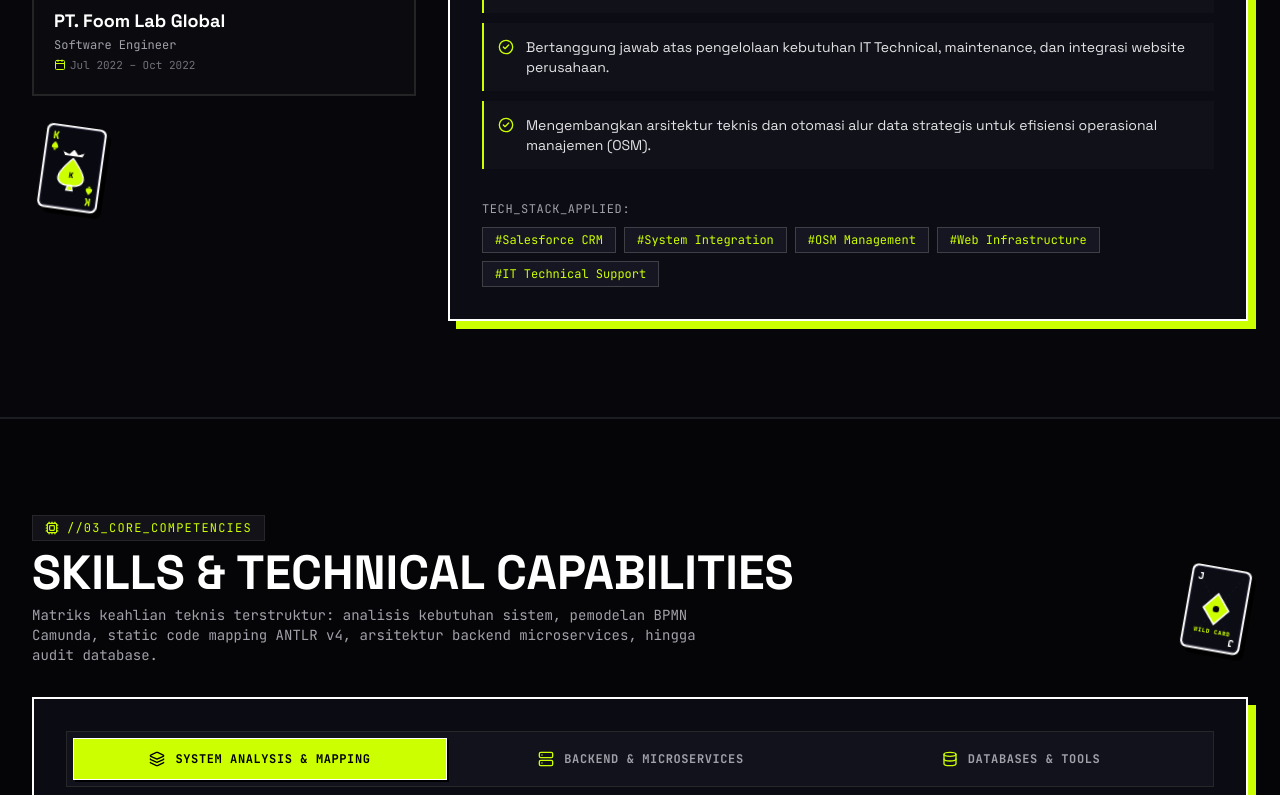
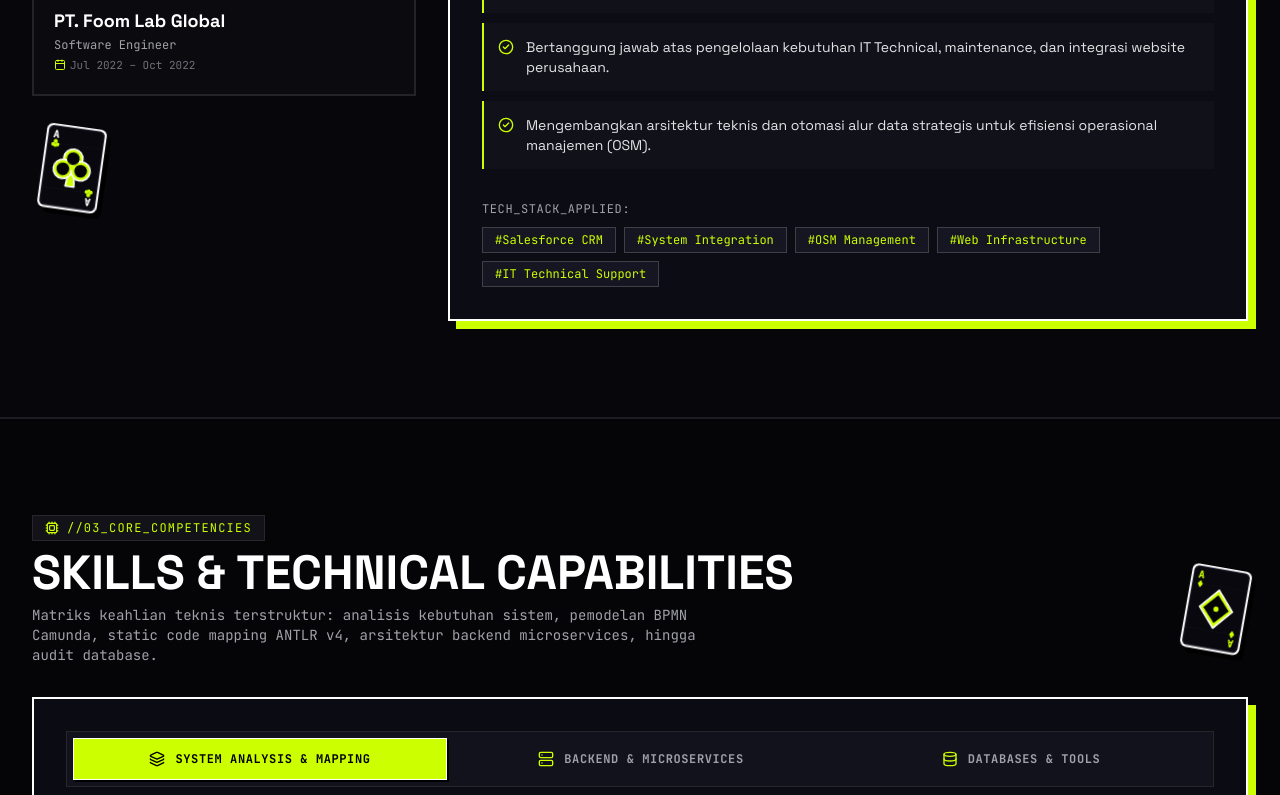
Before and after one commit to amisiroo/portfolio-reza, a React (Vite) app: page / in a window 1280 px wide. Shown: the part 1525-2320 px from the top of the page. Built offline with nearby package versions, Linux system fonts and the light colour scheme; a web font is replaced by a local one.

Commit message:
feat: complete The Four Aces (A♠, A♥, A♦, A♣) full vector playing card stickers with thick white die-cut contours, distributed across all sections

```diff
--- a/src/components/ArchitectureVisualizer.jsx
+++ b/src/components/ArchitectureVisualizer.jsx
@@ -1,6 +1,6 @@
 import React, { useState, useEffect, useRef } from 'react';
 import { Workflow, Play, RefreshCw, CheckCircle2, ArrowRight, ShieldCheck, Database, Layers, GitFork, Terminal, Code2, Server, Cpu, Box, FileJson, Check } from 'lucide-react';
-import { KingSpadeCardSticker, DicePairSticker } from './GamblerStickers';
+import { AceOfHeartsCard, DicePairSticker } from './GamblerStickers';
 
 export default function ArchitectureVisualizer() {
   const [activeTab, setActiveTab] = useState('los');
@@ -199,7 +199,7 @@ export default function ArchitectureVisualizer() {
   return (
     <section id="architecture" className="py-24 bg-[#07070b] border-t-2 border-b-2 border-[#1c1c24] relative">
       <div className="max-w-7xl mx-auto px-4 sm:px-6 lg:px-8">
-        {/* Section Header with balanced right card sticker in clear open space */}
+        {/* Section Header with Ace of Hearts card in clear open space */}
         <div className="flex flex-col lg:flex-row lg:items-end justify-between mb-8 gap-6">
           <div className="max-w-2xl">
             <div className="inline-flex items-center gap-2 text-xs font-mono-code text-[#ccff00] uppercase tracking-widest mb-2 bg-[#121218] px-3 py-1 border border-zinc-800">
@@ -215,7 +215,7 @@ export default function ArchitectureVisualizer() {
           </div>
 
           <div className="hidden lg:block shrink-0 pb-1">
-            <KingSpadeCardSticker size={64} rotation="8deg" />
+            <AceOfHeartsCard size={62} rotation="8deg" />
           </div>
         </div>
 
--- a/src/components/ContactSection.jsx
+++ b/src/components/ContactSection.jsx
@@ -1,7 +1,7 @@
 import React, { useState } from 'react';
 import { personalInfo } from '../data/portfolioData';
 import { Mail, MessageSquare, Send, Copy, Check, MapPin } from 'lucide-react';
-import { SpadeCardSticker, DicePairSticker } from './GamblerStickers';
+import { AceOfHeartsCard, DicePairSticker } from './GamblerStickers';
 
 export default function ContactSection() {
   const [copied, setCopied] = useState(false);
@@ -94,7 +94,7 @@ export default function ContactSection() {
             </div>
           </div>
 
-          {/* Right Column: Dispatch Form (Clean, no text overlap) */}
+          {/* Right Column: Dispatch Form with Floating Sticker */}
           <div className="lg:col-span-6 bg-[#0c0c14] border-2 border-white p-6 sm:p-8 shadow-[8px_8px_0px_#ccff00] relative">
             <div className="flex items-center justify-between mb-1">
               <h3 className="text-2xl font-extrabold text-white font-display uppercase tracking-wide">
--- a/src/components/GamblerStickers.jsx
+++ b/src/components/GamblerStickers.jsx
@@ -1,12 +1,16 @@
 import React from 'react';
 
-// 1. Ace of Spades Playing Card Sticker (Bos's Signature Favorite)
-export function SpadeCardSticker({ className = '', size = 84, rotation = '-7deg' }) {
+// =========================================================================
+// THE FOUR ACES (4 AS LENGKAP: SPADES ♠, HEARTS ♥, DIAMONDS ♦, CLUBS ♣)
+// =========================================================================
+
+// 1. Ace of Spades (A♠)
+export function AceOfSpadesCard({ className = '', size = 82, rotation = '-7deg' }) {
   return (
     <div
       style={{ transform: `rotate(${rotation})` }}
       className={`inline-block select-none transition-transform duration-200 hover:rotate-0 hover:scale-110 cursor-default drop-shadow-[5px_5px_0px_#000000] ${className}`}
-      title="Ace of Spades"
+      title="Ace of Spades (A♠)"
     >
       <svg
         width={size}
@@ -26,13 +30,13 @@ export function SpadeCardSticker({ className = '', size = 84, rotation = '-7deg'
         <text x="14" y="25" fill="#ccff00" fontFamily="JetBrains Mono, monospace" fontWeight="900" fontSize="16">A</text>
         <path d="M19 30 C19 30 14 35 14 37.5 C14 39.5 15.5 40.5 17.5 40.5 C18.5 40.5 19 39.8 19 39.8 C19 39.8 19.5 40.5 20.5 40.5 C22.5 40.5 24 39.5 24 37.5 C24 35 19 30 19 30 Z M18 40.5 L17 43 L21 43 L20 40.5 Z" fill="#ccff00" />
 
-        {/* Bottom-Right 'A' & Spade (Inverted) */}
+        {/* Bottom-Right 'A' & Spade */}
         <g transform="rotate(180 50 69)">
           <text x="14" y="25" fill="#ccff00" fontFamily="JetBrains Mono, monospace" fontWeight="900" fontSize="16">A</text>
           <path d="M19 30 C19 30 14 35 14 37.5 C14 39.5 15.5 40.5 17.5 40.5 C18.5 40.5 19 39.8 19 39.8 C19 39.8 19.5 40.5 20.5 40.5 C22.5 40.5 24 39.5 24 37.5 C24 35 19 30 19 30 Z M18 40.5 L17 43 L21 43 L20 40.5 Z" fill="#ccff00" />
         </g>
 
-        {/* Center Massive Distressed Spade */}
+        {/* Center Giant Spade */}
         <g transform="translate(50, 69)">
           <path
             d="M0 -28 C0 -28 -24 -2 -24 10 C-24 20 -15 26 -4 26 C-0.5 26 0 24 0 24 C0 24 0.5 26 4 26 C15 26 24 20 24 10 C24 -2 0 -28 0 -28 Z M-3 25 L-6 34 L6 34 L3 25 Z"
@@ -52,13 +56,13 @@ export function SpadeCardSticker({ className = '', size = 84, rotation = '-7deg'
   );
 }
 
-// 2. King of Spades Playing Card Sticker
-export function KingSpadeCardSticker({ className = '', size = 80, rotation = '9deg' }) {
+// 2. Ace of Hearts (A♥)
+export function AceOfHeartsCard({ className = '', size = 80, rotation = '8deg' }) {
   return (
     <div
       style={{ transform: `rotate(${rotation})` }}
       className={`inline-block select-none transition-transform duration-200 hover:rotate-0 hover:scale-110 cursor-default drop-shadow-[5px_5px_0px_#000000] ${className}`}
-      title="King of Spades"
+      title="Ace of Hearts (A♥)"
     >
       <svg
         width={size}
@@ -69,37 +73,159 @@ export function KingSpadeCardSticker({ className = '', size = 80, rotation = '9d
         className="overflow-visible"
       >
         <rect x="3" y="3" width="94" height="132" rx="10" fill="#ffffff" />
-        <rect x="7" y="7" width="86" height="124" rx="7" fill="#090912" stroke="#222232" strokeWidth="2" />
+        <rect x="7" y="7" width="86" height="124" rx="7" fill="#08080e" stroke="#1c1c28" strokeWidth="2" />
 
-        {/* Top-Left 'K' */}
-        <text x="14" y="26" fill="#ccff00" fontFamily="JetBrains Mono, monospace" fontWeight="900" fontSize="16">K</text>
-        <path d="M19 31 C19 31 14 36 14 38.5 C14 40.5 15.5 41.5 17.5 41.5 C18.5 41.5 19 40.8 19 40.8 C19 40.8 19.5 41.5 20.5 41.5 C22.5 41.5 24 40.5 24 38.5 C24 36 19 31 19 31 Z M18 41.5 L17 44 L21 44 L20 41.5 Z" fill="#ccff00" />
+        <line x1="7" y1="34" x2="93" y2="34" stroke="#161622" strokeWidth="1" strokeDasharray="3 3" />
+        <line x1="7" y1="104" x2="93" y2="104" stroke="#161622" strokeWidth="1" strokeDasharray="3 3" />
 
-        {/* Bottom-Right 'K' (Inverted) */}
+        {/* Top-Left 'A' & Heart */}
+        <text x="14" y="25" fill="#ffffff" fontFamily="JetBrains Mono, monospace" fontWeight="900" fontSize="16">A</text>
+        <path d="M19 40 C19 40 13 34 13 30.5 C13 28 15 26.5 17 26.5 C18.2 26.5 19 27.2 19 27.2 C19 27.2 19.8 26.5 21 26.5 C23 26.5 25 28 25 30.5 C25 34 19 40 19 40 Z" fill="#ccff00" />
+
+        {/* Bottom-Right 'A' & Heart */}
         <g transform="rotate(180 50 69)">
-          <text x="14" y="26" fill="#ccff00" fontFamily="JetBrains Mono, monospace" fontWeight="900" fontSize="16">K</text>
-          <path d="M19 31 C19 31 14 36 14 38.5 C14 40.5 15.5 41.5 17.5 41.5 C18.5 41.5 19 40.8 19 40.8 C19 40.8 19.5 41.5 20.5 41.5 C22.5 41.5 24 40.5 24 38.5 C24 36 19 31 19 31 Z M18 41.5 L17 44 L21 44 L20 41.5 Z" fill="#ccff00" />
+          <text x="14" y="25" fill="#ffffff" fontFamily="JetBrains Mono, monospace" fontWeight="900" fontSize="16">A</text>
+          <path d="M19 40 C19 40 13 34 13 30.5 C13 28 15 26.5 17 26.5 C18.2 26.5 19 27.2 19 27.2 C19 27.2 19.8 26.5 21 26.5 C23 26.5 25 28 25 30.5 C25 34 19 40 19 40 Z" fill="#ccff00" />
         </g>
 
-        {/* Center Crowned Spade */}
+        {/* Center Giant Heart */}
         <g transform="translate(50, 69)">
-          {/* Crown */}
-          <path d="M-14 -18 L-18 -26 L-7 -22 L0 -30 L7 -22 L18 -26 L14 -18 Z" fill="#ffffff" stroke="#000000" strokeWidth="1.5" />
-          {/* Spade */}
           <path
-            d="M0 -15 C0 -15 -20 5 -20 16 C-20 24 -12 28 -3 28 C0 28 0 26 0 26 C0 26 0 28 3 28 C12 28 20 24 20 16 C20 5 0 -15 0 -15 Z M-3 27 L-5 35 L5 35 L3 27 Z"
+            d="M0 26 C0 26 -26 4 -26 -12 C-26 -22 -18 -28 -8 -28 C-3 -28 0 -24 0 -24 C0 -24 3 -28 8 -28 C18 -28 26 -22 26 -12 C26 4 0 26 0 26 Z"
             fill="#ccff00"
             stroke="#ffffff"
-            strokeWidth="2"
+            strokeWidth="2.5"
+            strokeLinejoin="round"
           />
-          <text x="0" y="16" textAnchor="middle" fill="#000000" fontFamily="JetBrains Mono, monospace" fontWeight="900" fontSize="12">K</text>
+          <path
+            d="M0 20 C0 20 -20 2 -20 -10 C-20 -17 -14 -22 -6 -22 C-2 -22 0 -18 0 -18 C0 -18 2 -22 6 -22 C14 -22 20 -17 20 -10 C20 2 0 20 0 20 Z"
+            fill="#050507"
+          />
+          <circle cx="0" cy="-6" r="3.5" fill="#ffffff" />
         </g>
       </svg>
     </div>
   );
 }
 
-// 3. Cyber 3D Dice Pair Sticker
+// 3. Ace of Diamonds (A♦)
+export function AceOfDiamondsCard({ className = '', size = 80, rotation = '-9deg' }) {
+  return (
+    <div
+      style={{ transform: `rotate(${rotation})` }}
+      className={`inline-block select-none transition-transform duration-200 hover:rotate-0 hover:scale-110 cursor-default drop-shadow-[5px_5px_0px_#000000] ${className}`}
+      title="Ace of Diamonds (A♦)"
+    >
+      <svg
+        width={size}
+        height={size * 1.38}
+        viewBox="0 0 100 138"
+        fill="none"
+        xmlns="http://www.w3.org/2000/svg"
+        className="overflow-visible"
+      >
+        <rect x="3" y="3" width="94" height="132" rx="10" fill="#ffffff" />
+        <rect x="7" y="7" width="86" height="124" rx="7" fill="#08080e" stroke="#1c1c28" strokeWidth="2" />
+
+        <line x1="7" y1="34" x2="93" y2="34" stroke="#161622" strokeWidth="1" strokeDasharray="3 3" />
+        <line x1="7" y1="104" x2="93" y2="104" stroke="#161622" strokeWidth="1" strokeDasharray="3 3" />
+
+        {/* Top-Left 'A' & Diamond */}
+        <text x="14" y="25" fill="#ccff00" fontFamily="JetBrains Mono, monospace" fontWeight="900" fontSize="16">A</text>
+        <path d="M19 28 L23 34 L19 40 L15 34 Z" fill="#ccff00" />
+
+        {/* Bottom-Right 'A' & Diamond */}
+        <g transform="rotate(180 50 69)">
+          <text x="14" y="25" fill="#ccff00" fontFamily="JetBrains Mono, monospace" fontWeight="900" fontSize="16">A</text>
+          <path d="M19 28 L23 34 L19 40 L15 34 Z" fill="#ccff00" />
+        </g>
+
+        {/* Center Giant Diamond */}
+        <g transform="translate(50, 69)">
+          <path
+            d="M0 -30 L26 0 L0 30 L-26 0 Z"
+            fill="#ccff00"
+            stroke="#ffffff"
+            strokeWidth="2.5"
+            strokeLinejoin="round"
+          />
+          <path
+            d="M0 -22 L20 0 L0 22 L-20 0 Z"
+            fill="#050507"
+          />
+          <circle cx="0" cy="0" r="4" fill="#ccff00" />
+        </g>
+      </svg>
+    </div>
+  );
+}
+
+// 4. Ace of Clubs (A♣)
+export function AceOfClubsCard({ className = '', size = 80, rotation = '10deg' }) {
+  return (
+    <div
+      style={{ transform: `rotate(${rotation})` }}
+      className={`inline-block select-none transition-transform duration-200 hover:rotate-0 hover:scale-110 cursor-default drop-shadow-[5px_5px_0px_#000000] ${className}`}
+      title="Ace of Clubs (A♣)"
+    >
+      <svg
+        width={size}
+        height={size * 1.38}
+        viewBox="0 0 100 138"
+        fill="none"
+        xmlns="http://www.w3.org/2000/svg"
+        className="overflow-visible"
+      >
+        <rect x="3" y="3" width="94" height="132" rx="10" fill="#ffffff" />
+        <rect x="7" y="7" width="86" height="124" rx="7" fill="#08080e" stroke="#1c1c28" strokeWidth="2" />
+
+        <line x1="7" y1="34" x2="93" y2="34" stroke="#161622" strokeWidth="1" strokeDasharray="3 3" />
+        <line x1="7" y1="104" x2="93" y2="104" stroke="#161622" strokeWidth="1" strokeDasharray="3 3" />
+
+        {/* Top-Left 'A' & Club */}
+        <text x="14" y="25" fill="#ffffff" fontFamily="JetBrains Mono, monospace" fontWeight="900" fontSize="16">A</text>
+        <g transform="translate(19, 34) scale(0.35)">
+          <circle cx="0" cy="-10" r="9" fill="#ccff00" />
+          <circle cx="-9" cy="4" r="9" fill="#ccff00" />
+          <circle cx="9" cy="4" r="9" fill="#ccff00" />
+          <path d="M-3 2 L-6 16 L6 16 L3 2 Z" fill="#ccff00" />
+        </g>
+
+        {/* Bottom-Right 'A' & Club */}
+        <g transform="rotate(180 50 69)">
+          <text x="14" y="25" fill="#ffffff" fontFamily="JetBrains Mono, monospace" fontWeight="900" fontSize="16">A</text>
+          <g transform="translate(19, 34) scale(0.35)">
+            <circle cx="0" cy="-10" r="9" fill="#ccff00" />
+            <circle cx="-9" cy="4" r="9" fill="#ccff00" />
+            <circle cx="9" cy="4" r="9" fill="#ccff00" />
+            <path d="M-3 2 L-6 16 L6 16 L3 2 Z" fill="#ccff00" />
+          </g>
+        </g>
+
+        {/* Center Giant Club */}
+        <g transform="translate(50, 68)">
+          <path
+            d="M-4 6 L-7 30 L7 30 L4 6 Z"
+            fill="#ccff00"
+            stroke="#ffffff"
+            strokeWidth="2.5"
+            strokeLinejoin="round"
+          />
+          <circle cx="0" cy="-14" r="15" fill="#ccff00" stroke="#ffffff" strokeWidth="2.5" />
+          <circle cx="-14" cy="4" r="15" fill="#ccff00" stroke="#ffffff" strokeWidth="2.5" />
+          <circle cx="14" cy="4" r="15" fill="#ccff00" stroke="#ffffff" strokeWidth="2.5" />
+
+          <circle cx="0" cy="-14" r="10" fill="#050507" />
+          <circle cx="-14" cy="4" r="10" fill="#050507" />
+          <circle cx="14" cy="4" r="10" fill="#050507" />
+          <circle cx="0" cy="0" r="4" fill="#ccff00" />
+        </g>
+      </svg>
+    </div>
+  );
+}
+
+// 5. Cyber 3D Dice Pair Sticker
 export function DicePairSticker({ className = '', size = 64, rotation = '12deg' }) {
   return (
     <div
@@ -155,72 +281,18 @@ export function DicePairSticker({ className = '', size = 64, rotation = '12deg'
           <circle cx="34" cy="24" r="2.5" fill="#050507" />
 
           <circle cx="10" cy="30" r="2" fill="#ffffff" />
-          <circle cx="20" cy="36" r="2.5" fill="#ffffff" />
+          <circle cx="20" cy="36" r="2" fill="#ffffff" />
           <circle cx="10" cy="42" r="2" fill="#ffffff" />
-          <circle cx="20" cy="48" r="2.5" fill="#ffffff" />
+          <circle cx="20" cy="48" r="2" fill="#ffffff" />
           <circle cx="10" cy="54" r="2" fill="#ffffff" />
-          <circle cx="20" cy="60" r="2.5" fill="#ffffff" />
+          <circle cx="20" cy="60" r="2" fill="#ffffff" />
         </g>
       </svg>
     </div>
   );
 }
 
-// 4. Wild Joker / Diamond Playing Card Sticker
-export function WildCardSticker({ className = '', size = 78, rotation = '12deg' }) {
-  return (
-    <div
-      style={{ transform: `rotate(${rotation})` }}
-      className={`inline-block select-none transition-transform duration-200 hover:rotate-0 hover:scale-110 cursor-default drop-shadow-[5px_5px_0px_#000000] ${className}`}
-      title="Wild Card"
-    >
-      <svg
-        width={size}
-        height={size * 1.38}
-        viewBox="0 0 100 138"
-        fill="none"
-        xmlns="http://www.w3.org/2000/svg"
-        className="overflow-visible"
-      >
-        <rect x="3" y="3" width="94" height="132" rx="10" fill="#ffffff" />
-        <rect x="7" y="7" width="86" height="124" rx="7" fill="#0c0c14" stroke="#222232" strokeWidth="2" />
-
-        <line x1="15" y1="15" x2="85" y2="123" stroke="#181826" strokeWidth="1.5" strokeDasharray="4 4" />
-        <line x1="85" y1="15" x2="15" y2="123" stroke="#181826" strokeWidth="1.5" strokeDasharray="4 4" />
-
-        <text x="14" y="26" fill="#ffffff" fontFamily="JetBrains Mono, monospace" fontWeight="900" fontSize="15">J</text>
-
-        <g transform="rotate(180 50 69)">
-          <text x="14" y="26" fill="#ffffff" fontFamily="JetBrains Mono, monospace" fontWeight="900" fontSize="15">J</text>
-        </g>
-
-        <g transform="translate(50, 69)">
-          <path
-            d="M0 -24 L20 0 L0 24 L-20 0 Z"
-            fill="#ccff00"
-            stroke="#ffffff"
-            strokeWidth="2.5"
-          />
-          <circle cx="0" cy="0" r="5" fill="#050507" />
-        </g>
-        <text
-          x="50"
-          y="108"
-          textAnchor="middle"
-          fill="#ccff00"
-          fontFamily="JetBrains Mono, monospace"
-          fontWeight="800"
-          fontSize="9"
-          letterSpacing="1"
-        >
-          WILD CARD
-        </text>
-      </svg>
-    </div>
-  );
-}
-
-// 5. High-Stakes Casino Poker Chip Sticker
+// 6. High-Stakes Casino Poker Chip Sticker
 export function PokerChipSticker({ className = '', size = 58, rotation = '-9deg' }) {
   return (
     <div
@@ -273,3 +345,8 @@ export function PokerChipSticker({ className = '', size = 58, rotation = '-9deg'
     </div>
   );
 }
+
+// Aliases for compatibility
+export const SpadeCardSticker = AceOfSpadesCard;
+export const WildCardSticker = AceOfDiamondsCard;
+export const KingSpadeCardSticker = AceOfClubsCard;
```
